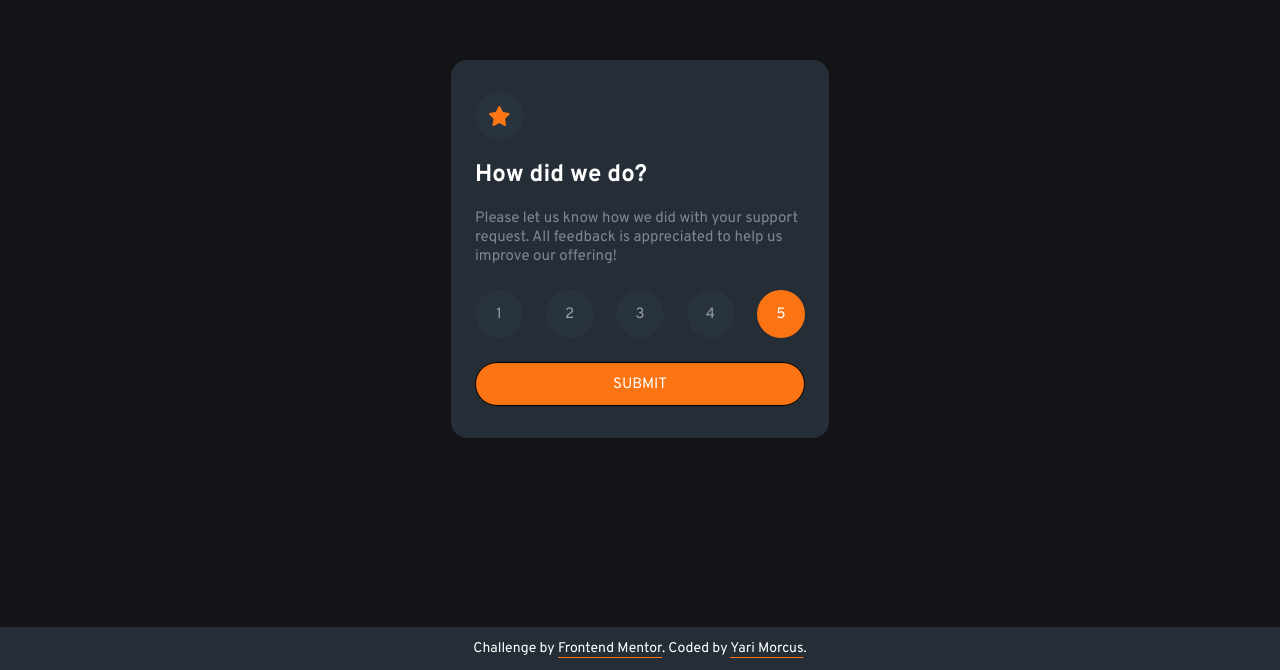
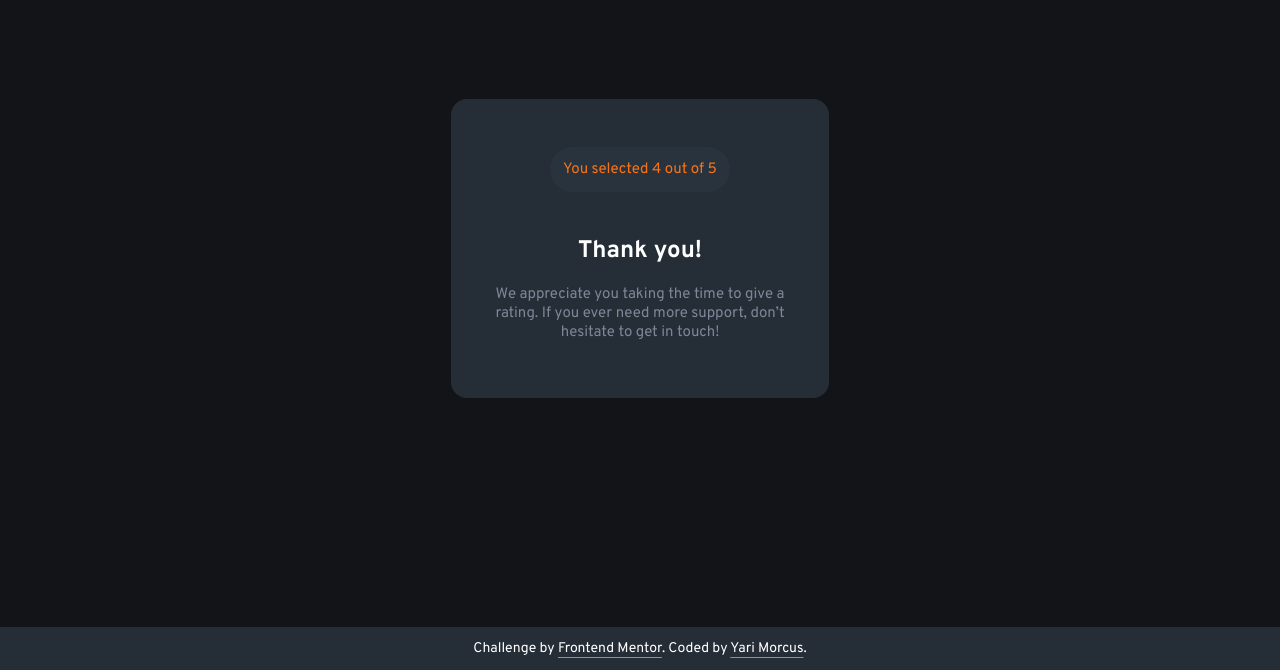
Before and after one commit to YariMorcus/interactive-rating-component, a website: page index.html in a window 1280 px wide. Shown: the part 130-800 px from the top of the page. Drawn offline with Linux system fonts and the light colour scheme.

Commit message:
Add basic styling for thank-you card

```diff
--- a/css/style.css
+++ b/css/style.css
@@ -88,6 +88,10 @@ h2 {
   font-family: "overpass-bold", sans-serif;
 }
 
+.thank-you-title {
+  text-align: center;
+}
+
 /*------------------------------------------------------------------
 7. Cards
 */
@@ -104,7 +108,8 @@ h2 {
   background-size: 1.3rem;
 }
 
-.rating-card {
+.rating-card,
+.thank-you-card {
   margin: 0 auto;
   padding: 2rem 1.5rem;
   max-width: 300px;
@@ -112,7 +117,8 @@ h2 {
   background-color: hsl(213deg, 19%, 18%);
 }
 @media (min-width: 568px) {
-  .rating-card {
+  .rating-card,
+.thank-you-card {
     max-width: 330px;
   }
 }
@@ -173,8 +179,20 @@ h2 {
   background-color: hsl(25deg, 97%, 53%);
 }
 
-.thank-you-card {
-  display: none;
+.thank-you-header {
+  text-align: center;
+}
+
+.selected-number-container {
+  display: inline-block;
+  padding: 0.8rem;
+  border-radius: 50px;
+  color: hsl(25deg, 97%, 53%);
+  background-color: hsl(210deg, 19%, 20%);
+}
+
+.thank-you-text {
+  text-align: center;
 }
 
 /*------------------------------------------------------------------
--- a/index.html
+++ b/index.html
@@ -17,7 +17,7 @@
   <main>
 
     <!-- Rating state start -->
-    <article class="rating-card">
+    <article class="rating-card" style="display: none;">                                          <!-- REMOVE LATER ON -->
 
       <section>
 
@@ -49,13 +49,13 @@
 
       <section>
 
-        <header>
+        <header class="thank-you-header">
           <div></div> <!-- icon container -->
-          <p>You selected <!-- Add rating here --> out of 5</p>
-          <h2>Thank you!</h2>
+          <p class="selected-number-container">You selected 4 out of 5</p>
+          <h2 class="thank-you-title">Thank you!</h2>
         </header>
 
-        <p>We appreciate you taking the time to give a rating. If you ever need more support,
+        <p class="thank-you-text">We appreciate you taking the time to give a rating. If you ever need more support,
           don’t hesitate to get in touch!</p>
 
       </section>
```
